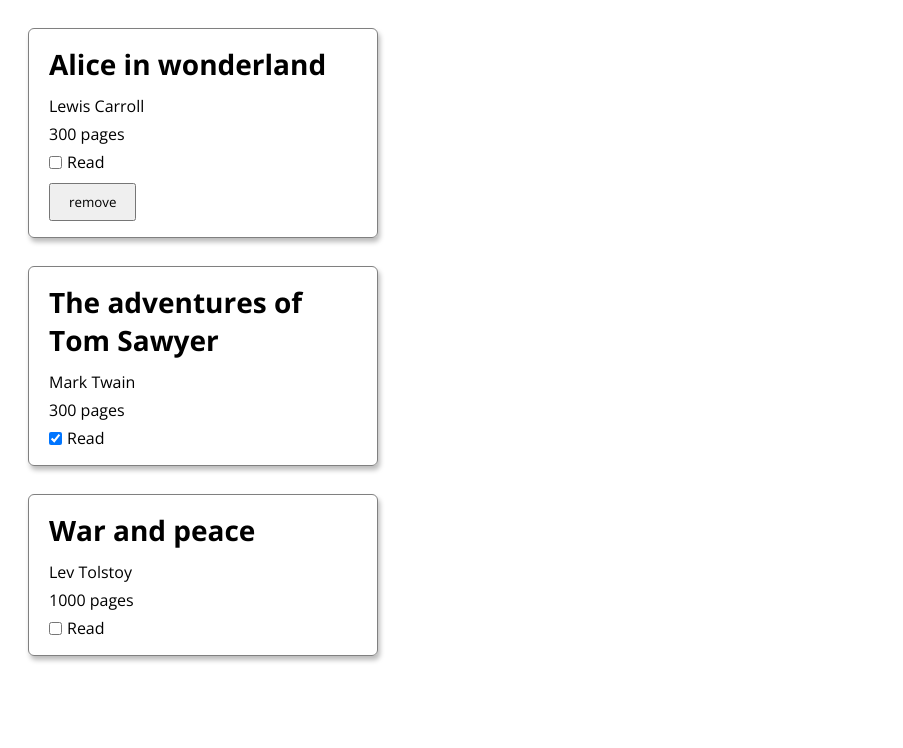
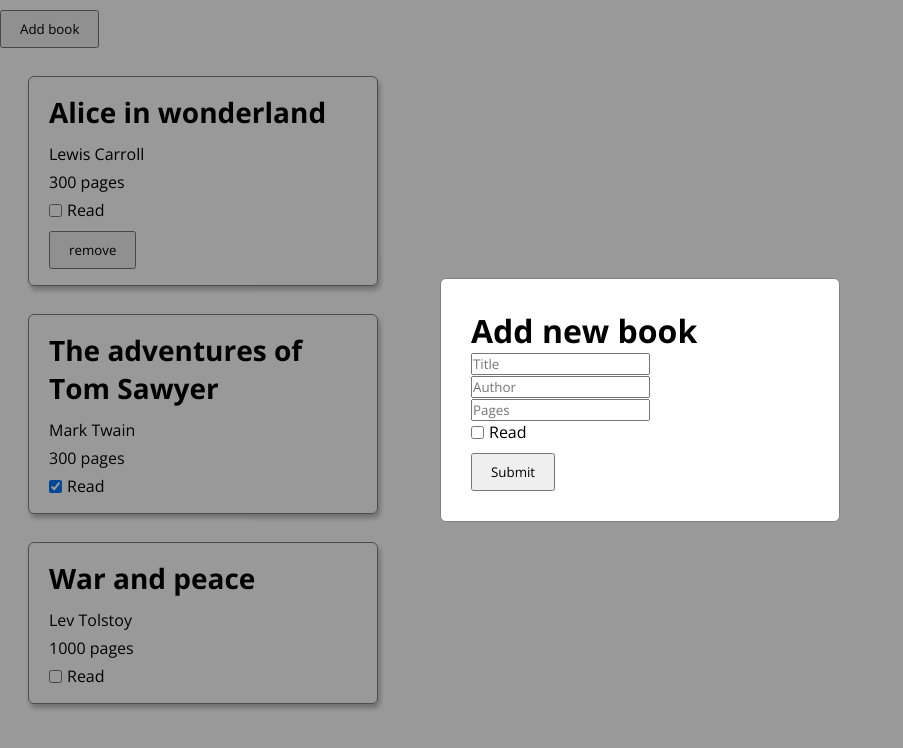
Before and after one commit to alexthetaffer/library, a plain HTML site: page index.html in a window 1280 px wide. Shown: the whole page, without its empty margins (0-903 px from the left). Drawn offline with nearby package versions, Linux system fonts and the light colour scheme.

Commit message:
Add submit new book form

```diff
--- a/index.html
+++ b/index.html
@@ -1,5 +1,6 @@
 <!DOCTYPE html>
 <html lang="en">
+
 <head>
     <meta charset="UTF-8">
     <meta http-equiv="X-UA-Compatible" content="IE=edge">
@@ -11,7 +12,24 @@
         @import url('https://fonts.googleapis.com/css2?family=Open+Sans:ital,wght@0,400;0,700;1,400&display=swap');
     </style>
 </head>
+
+<div class="form-container">
+    <form action="submit" class="creation-form">
+        <h1>Add new book</h1>
+        <input type="text" name="" id="title" placeholder="Title">
+        <input type="text" name="" id="author" placeholder="Author">
+        <input type="number" min="0" name="" id="pages" placeholder="Pages">
+        <div>
+            <label for=""><input type="checkbox" name="" id="isRead">Read</label>
+        </div>
+        <button id="submitBookButton">Submit</button>
+
+    </form>
+</div class="form-container">
+
 <body>
+
+    <button class="addBookButton">Add book</button>
     <div id="card-holder">
         <div class="card">
             <h1>Alice in wonderland</h1>
@@ -20,8 +38,10 @@
 
             <label><input type="checkbox" name="isRead" id="isRead"> Read</label>
             <div><button>remove</button>
-    </div></div>
+            </div>
+        </div>
     </div>
 
 </body>
+
 </html>
--- a/script.js
+++ b/script.js
@@ -1,5 +1,10 @@
 
 const cardHolder = document.getElementById('card-holder');
+const addBookButton = document.querySelector('.addBookButton');
+const creationForm = document.querySelector('.creation-form');
+const formContainer = document.querySelector('.form-container');
+const submitBookButton = document.querySelector('#submitBookButton');
+
 
 const myLibrary = [];
 
@@ -14,8 +19,8 @@ function addBookToLibrary(title, author, pages, isRead) {
     myLibrary.push(new Book(title, author, pages, isRead));
 }
 
-addBookToLibrary('The adventures of Tom Sawyer','Mark Twain', 300, true);
-addBookToLibrary('War and peace','Lev Tolstoy', 1000, false);
+addBookToLibrary('The adventures of Tom Sawyer', 'Mark Twain', 300, true);
+addBookToLibrary('War and peace', 'Lev Tolstoy', 1000, false);
 
 function displayLibrary() {
     myLibrary.forEach(book => {
@@ -27,7 +32,7 @@ function displayLibrary() {
         card.appendChild(title);
 
         const author = document.createElement('p');
-        author. textContent = book.author;
+        author.textContent = book.author;
         card.appendChild(author);
 
         const pages = document.createElement('p');
@@ -48,4 +53,21 @@ function displayLibrary() {
     })
 }
 
+addBookButton.onclick = function () {
+    formContainer.classList.remove('invisible');
+}
+
+submitBookButton.onclick = function (event) {
+    event.preventDefault();
+    const title = document.querySelector('#title');
+    const author = document.querySelector('#author');
+    const pages = document.querySelector('#pages');
+    const isRead = document.querySelector('#isRead');
+
+    addBookToLibrary(title.value, author.value, pages.value, isRead.checked);
+    displayLibrary();
+
+
+}
+
 displayLibrary();
--- a/style.css
+++ b/style.css
@@ -1,11 +1,16 @@
-
-
 * {
     margin: 0;
     padding: 0;
     box-sizing: border-box;
     font-family: 'Open Sans', sans-serif;
 }
+
+button {
+    margin-top: 10px;
+    padding: 8px 18px;
+}
+
+/* Cards */
 
 .card {
     border: 1px solid gray;
@@ -26,9 +31,30 @@
     font-size: 16px;
 }
 
-button {
-    margin-top: 10px;
-    padding: 8px 18px;
+/* Form */
+
+.creation-form {
+    position: fixed;
+    top: 50%;
+    left: 50%;
+    transform: translate(-50%, -50%);
+    width: 400px;
+    background-color: white;
+
+    padding: 30px;
+    border: 1px solid gray;
+    border-radius: 6px;
+}
+
+.invisible {
+    display: none;
+}
+
+.form-container {
+    position: fixed;
+    background-color: rgba(0, 0, 0, 40%);
+    height: 100vh;
+    width: 100vw;
 }
 
 label {
```
